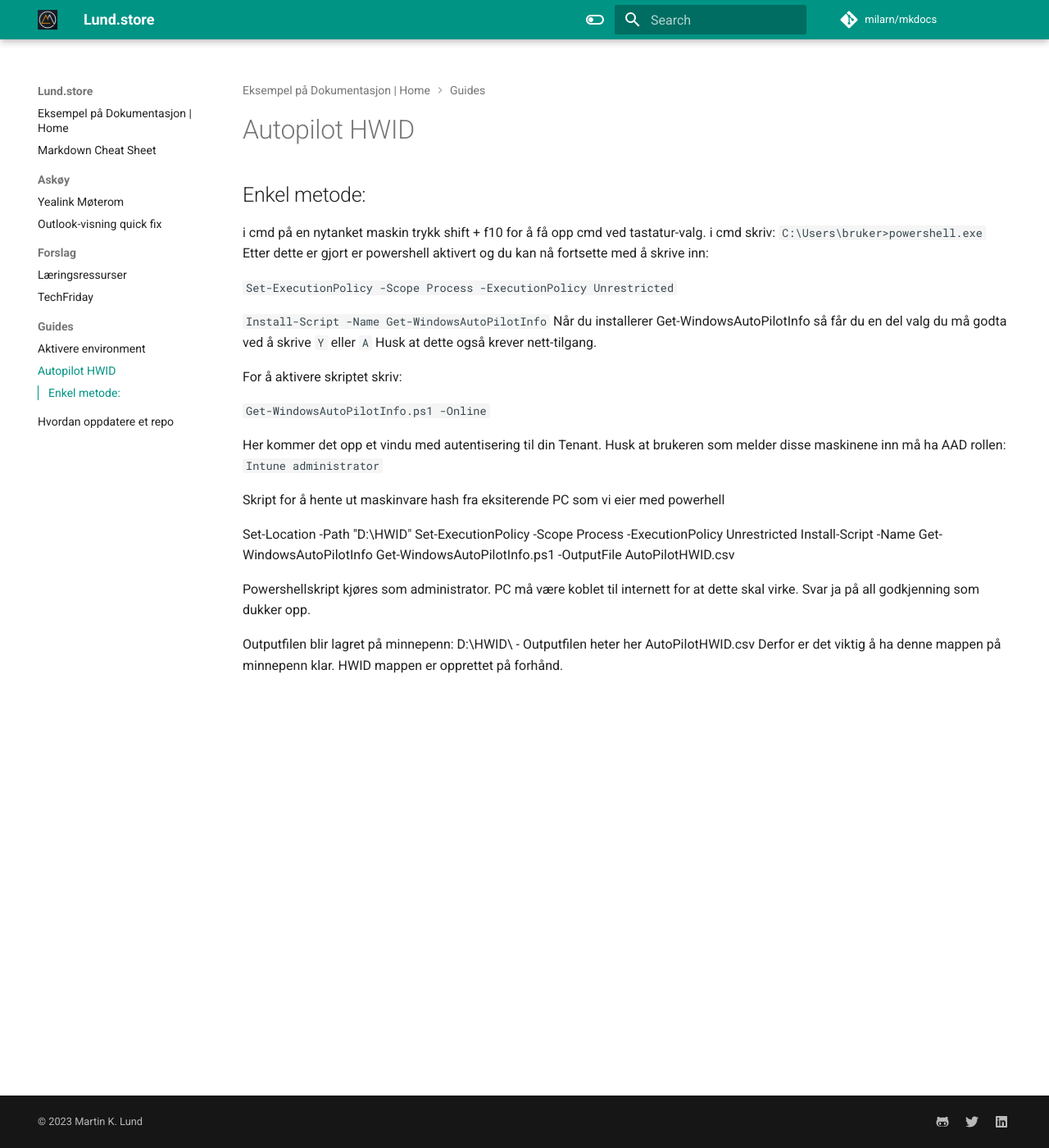
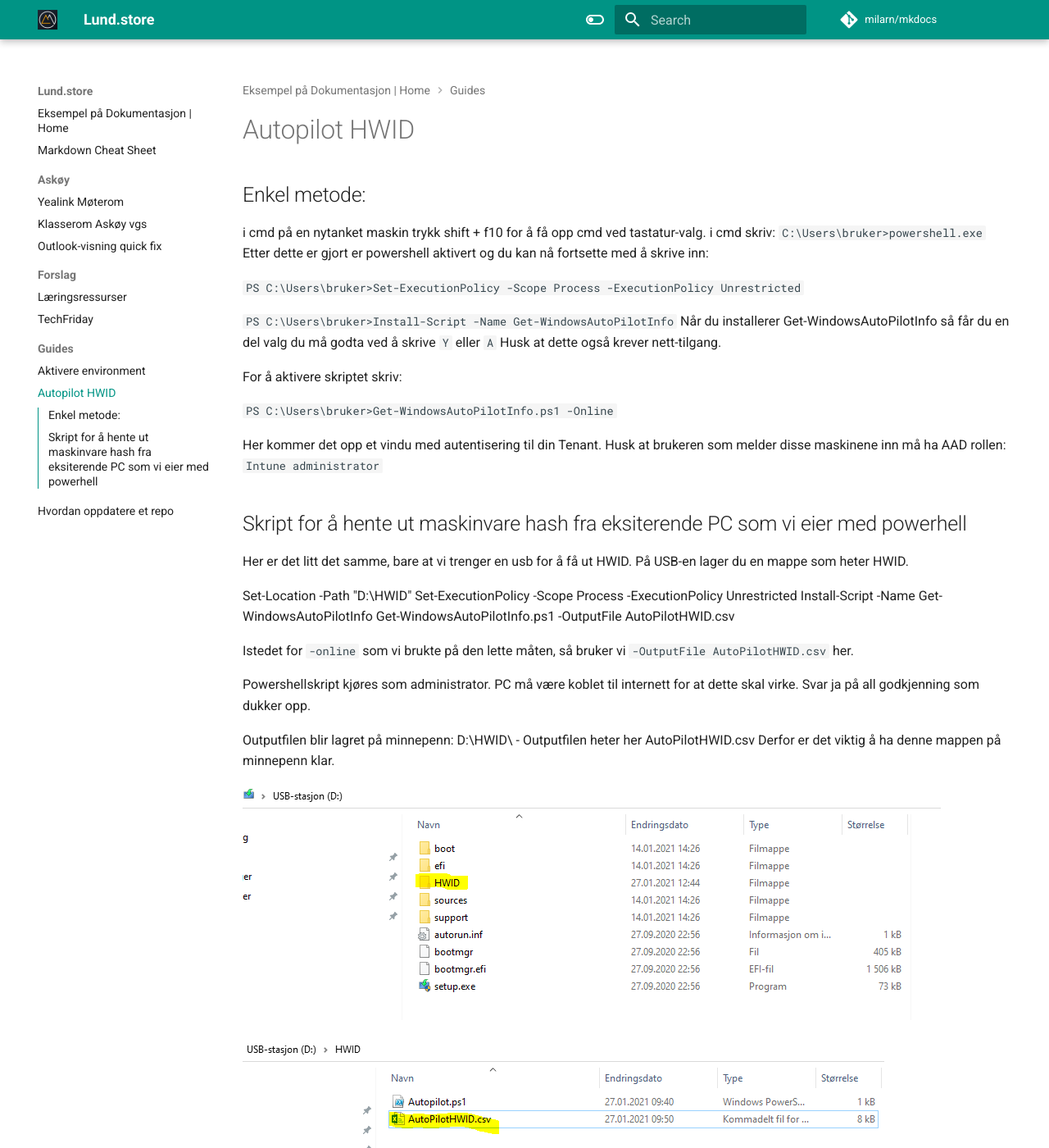
Before and after one commit to milarn/mkdocs, an MkDocs documentation site: the page built from docs/Guides/autopilot.md, in a window 1280 px wide and 1400 px high. Shown: the whole window at 82% size. Built offline with MkDocs 1.6.1 and Material for MkDocs 9.7.7, drawn with Linux system fonts in a browser that asks for light colours; comment, search, counter and statistics services are not loaded; some of the changed text lies outside the part shown.

Commit message:
fraskolen

```diff
--- a/docs/Guides/autopilot.md
+++ b/docs/Guides/autopilot.md
@@ -6,28 +6,42 @@ i cmd skriv:
 `C:\Users\bruker>powershell.exe`
 Etter dette er gjort er powershell aktivert og du kan nå fortsette med å skrive inn:
 
-`Set-ExecutionPolicy -Scope Process -ExecutionPolicy Unrestricted`
+`PS C:\Users\bruker>Set-ExecutionPolicy -Scope Process -ExecutionPolicy Unrestricted`
 
-`Install-Script -Name Get-WindowsAutoPilotInfo`
+`PS C:\Users\bruker>Install-Script -Name Get-WindowsAutoPilotInfo`
 Når du installerer Get-WindowsAutoPilotInfo så får du en del valg du må godta ved å skrive `Y` eller `A` Husk at dette også krever nett-tilgang.
 
 For å aktivere skriptet skriv:
 
-`Get-WindowsAutoPilotInfo.ps1 -Online`
+`PS C:\Users\bruker>Get-WindowsAutoPilotInfo.ps1 -Online`
 
 Her kommer det opp et vindu med autentisering til din Tenant. Husk at brukeren som melder disse maskinene inn må ha AAD rollen: `Intune administrator`
 
 
 
-Skript for å hente ut maskinvare hash fra eksiterende PC som vi eier med powerhell
+## Skript for å hente ut maskinvare hash fra eksiterende PC som vi eier med powerhell
+
+Her er det litt det samme, bare at vi trenger en usb for å få ut HWID. På USB-en lager du en mappe som heter HWID.
 
 Set-Location -Path "D:\HWID"
 Set-ExecutionPolicy -Scope Process -ExecutionPolicy Unrestricted
 Install-Script -Name Get-WindowsAutoPilotInfo
 Get-WindowsAutoPilotInfo.ps1 -OutputFile AutoPilotHWID.csv
 
+Istedet for `-online` som vi brukte på den lette måten, så bruker vi `-OutputFile AutoPilotHWID.csv` her.
+
 Powershellskript kjøres som administrator. PC må være koblet til internett for at dette skal virke.
 Svar ja på all godkjenning som dukker opp.
 
 Outputfilen blir lagret på minnepenn: D:\HWID\  - Outputfilen heter her AutoPilotHWID.csv
-Derfor er det viktig å ha denne mappen på minnepenn klar. HWID mappen er opprettet på forhånd.
+Derfor er det viktig å ha denne mappen på minnepenn klar.
+
+ ![auto1](\img\autopilot1.png)
+
+ ![auto2](\img\autopilot2.png)
+
+Etter dette må vi inn på endpoint.microsoft.com og laste denne filen opp.
+
+ ![auto4](\img\autopilot4.png)
+
+ ![auto5](\img\autopilot5.png)
```
Also changed, not shown: docs/Askøy/nyttklasserom.md (added, +13 -0 lines), docs/img/cynapstortklasserom.jpg (added), docs/img/i3skjermpå.jpg (added), docs/img/i3skjermvalg.jpg (added), docs/img/personalrom.jpg (added), docs/img/stortklasserom.jpg (added).
